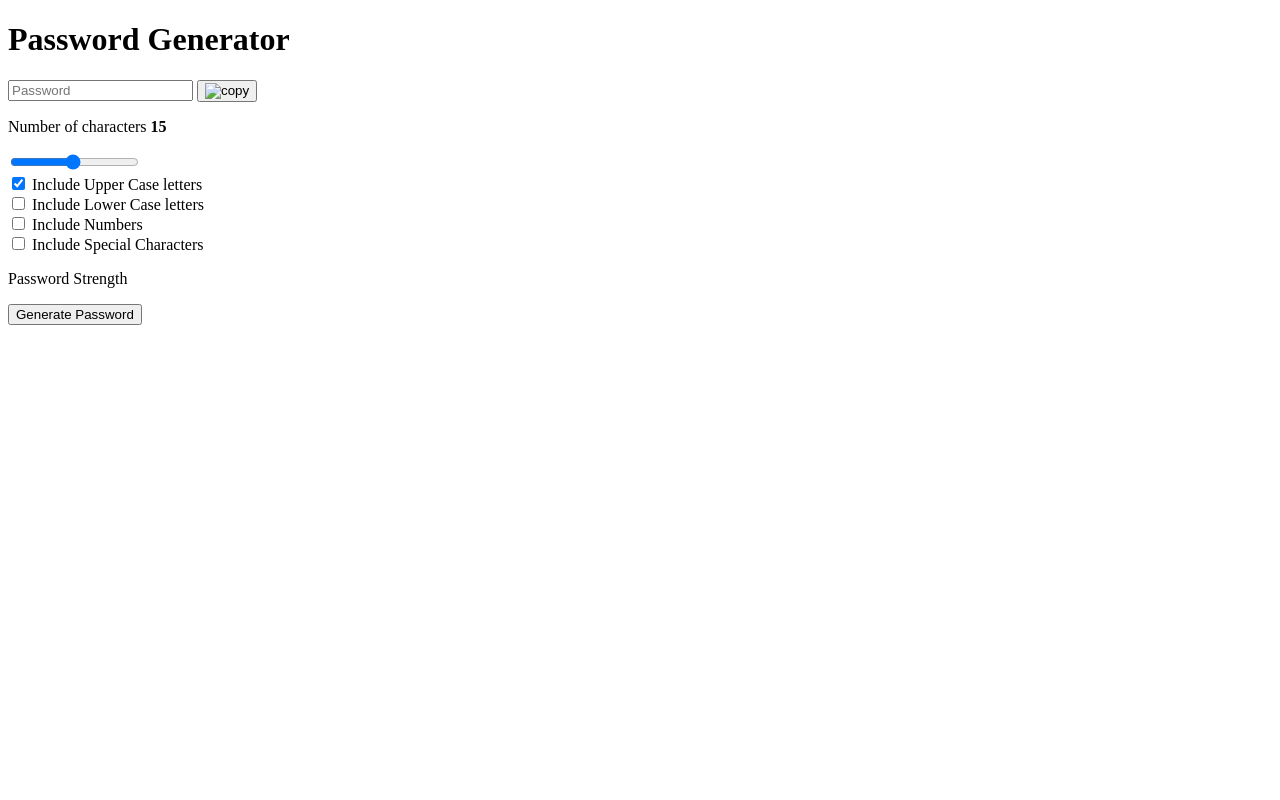
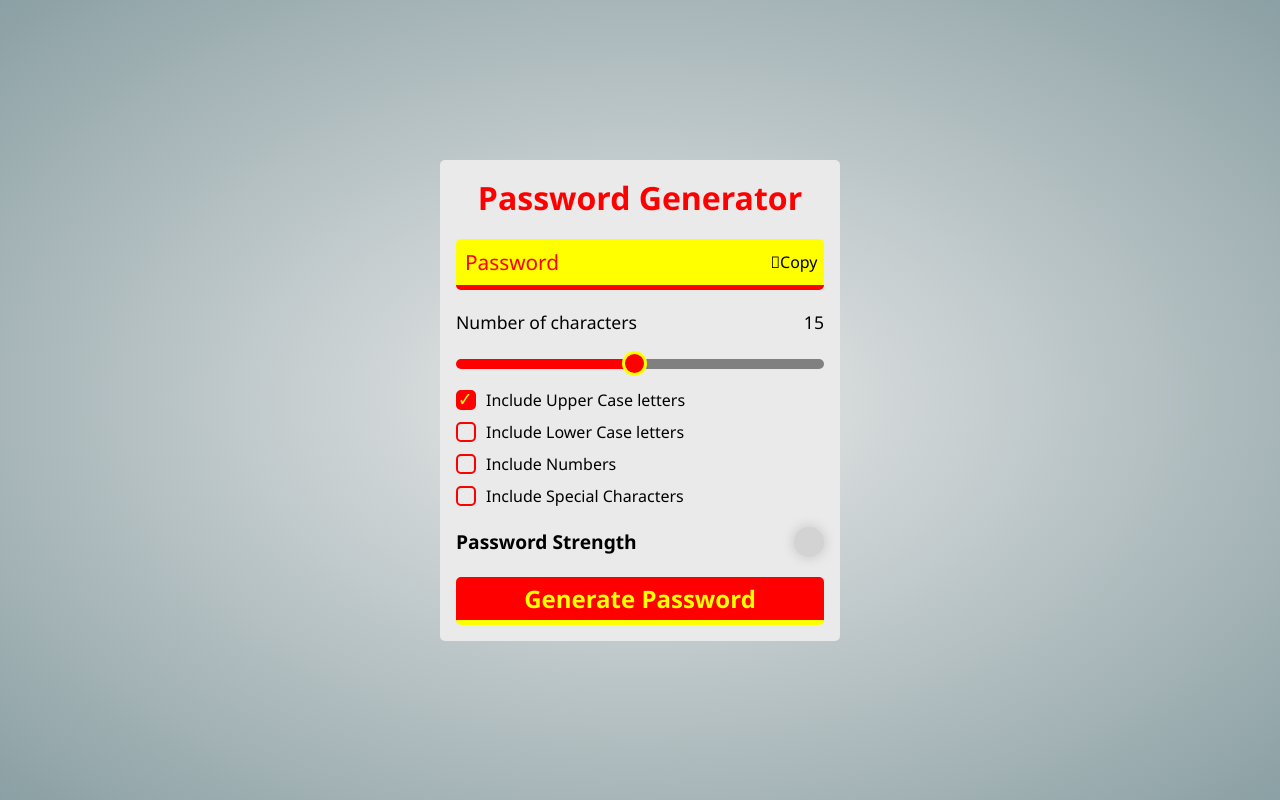
Before and after one commit to Aditkumar0715/PasswordGenerator, a plain HTML site: page index.html in a window 1280 px wide. Drawn offline with Linux system fonts and the light colour scheme.

Commit message:
added style.css and edited function setPassLen() for custom styling to rangeSlider

```diff
--- a/index.html
+++ b/index.html
@@ -4,52 +4,56 @@
   <meta charset="UTF-8">
   <meta name="viewport" content="width=device-width, initial-scale=1.0">
   <title>PassGen</title>
+  <script src="https://kit.fontawesome.com/0a7abd668c.js" crossorigin="anonymous"></script>
+  <link rel="stylesheet" href="style.css">
 </head>
 <body>
   <div class="wrapper">
     <h1>Password Generator</h1>
-    <div>
+    <div class="display">
       <input type="text" placeholder="Password" readonly id="display-pass">
       <button copy-pass-btn>
-        <span datacpy-msg style="display: none;"></span>
-        <img src="" alt="copy">
+        <i class="fa-regular fa-copy"></i>Copy
       </button>
+      <span datacpy-msg id="cpymsg"></span>
+    </div>
 
-    </div>
-    <div>
 
-      <p>Number of characters <b pass-len></b>
+    <div class="sliderWrapper">
+      <div class="sliderval">
+        <p>Number of characters</p>
         <!-- <input type="number"  placeholder="Mobile number" pass-len> -->
-      </p>
+        <p pass-len></p>
 
+      </div>
       <input type="range" range-slider min="1" max="30" step="1" value="15">
     </div>
 
-    <div character-to-include>
-      <div>
+    <div character-to-include class="chkboxWrapper">
+      <div class="chkbox">
         <input type="checkbox" id="upper">
         <label for="upper">Include Upper Case letters</label>
       </div>
 
-      <div>
+      <div class="chkbox">
         <input type="checkbox" id="lower">
         <label for="lower">Include Lower Case letters</label>
       </div>
 
-      <div>
+      <div class="chkbox">
         <input type="checkbox" id="number">
         <label for="number">Include Numbers</label>
       </div>
 
-      <div>
+      <div class="chkbox">
         <input type="checkbox" id="special">
         <label for="special">Include Special Characters</label>
       </div>
     </div>
 
-    <div>
+    <div class="strengthWrapper">
       <p>Password Strength</p>
-      <div pass-strength-indicator></div>
+      <div pass-strength-indicator class="strengthIndicator"></div>
     </div>
     <button id="pass-gen-btn">Generate Password</button>
   </div>
--- a/script.js
+++ b/script.js
@@ -12,6 +12,7 @@ const passLen = document.querySelector("[pass-len]");
 const strengthIndicator = document.querySelector('[pass-strength-indicator]');
 let symbols = `!@#$%^&*[{(<>)}]-=_+|,./?;:'"\\`;
 
+setPassLen();
 
 passLen.innerHTML = rangeSlider.value;
 // passLen.value = rangeSlider.value;
@@ -29,6 +30,10 @@ rangeSlider.addEventListener("input", setPassLen);
 function setPassLen() {
   passLen.innerHTML = rangeSlider.value;
   // passLen.value = rangeSlider.value;
+  const min = rangeSlider.min;
+  const max = rangeSlider.max;
+  rangeSlider.style.backgroundSize = ((rangeSlider.value - min) * 100 / (max - min)) + "% 100%";
+  rangeSlider.style.backgroundImage = `linear-gradient(to right,red,red )`
 }
 //*counting the no of checkboxes checked
 upper.checked=true;
@@ -114,7 +119,8 @@ passGenBtn.addEventListener('click', () => {
     // console.log(password.length);
     let color = passwordStrength();
     // console.log(color);
-    strengthIndicator.style.cssText=`width:30px; height:30px; background-color:${color}; box-shadow:0px 0 10px 3px ${color}; border-radius:100%`
+    strengthIndicator.style.backgroundColor = `${color}`;
+    strengthIndicator.style.boxShadow = `0 0 10px 3px ${color}`;
   }
 
   });
@@ -137,7 +143,7 @@ function passwordStrength() {
     return "green";
   }
   else if ((passLen.innerHTML > 8 && count>=2) || (count >= 4 && passLen.innerHTML<8)) {
-    return "greenyellow"
+    return "yellow"
   }
   else {
     return "red"
@@ -149,12 +155,12 @@ function passwordStrength() {
 async function copyToClipboard() {
   try {
     await navigator.clipboard.writeText(passDisplay.value);
-    dataCpyMsg.innerHTML='Copied';
+    dataCpyMsg.innerHTML = 'Copied';
   } catch (error) {
     dataCpyMsg.innerHTML = 'Failed';
   }
 
-  dataCpyMsg.style.display = 'inline-block';
+  dataCpyMsg.style.display = 'block';
   setTimeout(() => {
     dataCpyMsg.style.display = 'none';
   }, 2000);
--- /dev/null
+++ b/style.css
@@ -0,0 +1,233 @@
+*,*::before,*::after{
+  margin: 0;
+  padding: 0;
+  box-sizing: border-box;
+  font-family:'Segoe UI', Tahoma, Geneva, Verdana, sans-serif;
+}
+:root{
+  --bg-first:#eaeaea;
+  --bg-sec:#8ba0a4;
+  --red:#d74a49;
+  --dark:#183e4b;
+  --light:#1b4552;
+  --bg-btn:red;
+  --btn-clr:yellow;
+  --bg-inp:yellow;
+  --bg-chkbox: red;
+  --bg-slider:grey;
+  --placeholder-clr:red;
+}
+body{
+  width: 100vw;
+  height: 100vh;
+  display: grid;
+  place-content: center;
+  background-image: radial-gradient(var(--bg-first),var(--bg-sec));
+  overflow-x: hidden;
+  overflow-y: auto;
+  font-family:'Segoe UI', Tahoma, Geneva, Verdana, sans-serif;
+}
+.wrapper{
+
+  display: flex;
+  align-items: center;
+  flex-direction: column;
+  justify-content: center;
+  gap: 20px;
+  padding: 1rem;
+  border-radius: 5px;
+  background-color: var(--bg-first);
+}
+.wrapper>h1{
+  font-size: 2rem;
+  color:red;
+  text-align: center;
+}
+.display{
+  width: 100%;
+  display: flex;
+  background-color: var(--bg-inp);
+  border-bottom: 5px solid red;
+  padding: 5px;
+  border-radius: 5px;
+  position: relative;
+}
+.display>input{
+  font-size: 1.3rem;
+  padding: 4px;
+  background-color: transparent;
+  border: none;
+  outline: none;
+  color: var(--placeholder-clr);
+  font-weight: 500;
+
+}
+.display>input::placeholder{
+  font-weight: 500;
+  color: red;
+}
+.display>button{
+  width: 50px;
+  height: 100%;
+  overflow: hidden;
+  font-weight: 500;
+  background-color: transparent;
+  border: none;
+  font-size: 1rem;
+  cursor: pointer;
+}
+
+#cpymsg{
+  width: fit-content;
+  height: fit-content;
+  position: absolute;
+  bottom: 90%;
+  right: 0%;
+  border-radius: 5px;
+  background-color: grey;
+  color: white;
+  padding: 1px 5px;
+  z-index: 1;
+  display: none;
+}
+
+/* #cpymsg::before{
+  content: '';
+  position: absolute;
+  width: 15px;
+  height: 15px;
+  background-color: grey;
+  rotate: 45deg;
+  left: 37%;
+  top: 40%;
+  z-index: -1;
+} */
+
+.sliderWrapper{
+  width: 100%;
+  display: flex;
+  flex-direction: column;
+  align-items: center;
+  justify-content: center;
+  gap: 25px;
+}
+.sliderWrapper>.sliderval{
+  width: 100%;
+  display: flex;
+  align-items: center;
+  justify-content: space-between;
+}
+.sliderWrapper>.sliderval>p{
+  font-size: 1.1rem;
+  font-weight: 500;
+}
+
+.sliderWrapper>input{
+  appearance: none;
+  width: 100%;
+  height: 10px;
+  background-color: var(--bg-slider);
+  background-repeat: no-repeat;
+  border-radius: 5px;
+  cursor:grab;
+}
+.sliderWrapper>input:active{
+  cursor: grabbing;
+  border: 3px solid yellow;
+}
+.sliderWrapper>input::-webkit-slider-thumb{
+  appearance: none;
+  width: 25px;
+  height: 25px;
+  border-radius: 100%;
+  background-color: red;
+  border: 3px solid yellow;
+}
+.sliderWrapper>input:active::-webkit-slider-thumb{
+  box-shadow: 0 0 10px 2px black;
+  background-color: grey;
+}
+
+
+.chkboxWrapper{
+  width: 100%;
+  display: flex;
+  flex-direction: column;
+  align-items: flex-start;
+  justify-content: center;
+  gap:10px;
+}
+
+.chkbox{
+  display: flex;
+  align-items: center;
+  gap: 10px;
+}
+.chkbox>input{
+  appearance: none;
+  width: 20px;
+  height: 20px;
+  border-radius: 5px;
+  border: 2px solid var(--bg-chkbox);
+  position: relative;
+  cursor: pointer;
+}
+
+.chkbox>input:checked{
+  background-color: var(--bg-chkbox);
+}
+.chkbox>input:checked::after{
+  content: '✓';
+  position: absolute;
+  font-size: 1.2rem;
+  color: yellow;
+  font-weight: 800;
+  top: 40%;
+  transform: translate(0,-50%);
+}
+.chkbox>label{
+  font-size: 1rem;
+  font-weight: 500;
+}
+
+
+
+
+.strengthWrapper{
+  width: 100%;
+  display: flex;
+  align-items: center;
+  justify-content: space-between;
+
+}
+.strengthWrapper>p{
+  font-size: 1.2rem;
+  font-weight: 700;
+
+}
+.strengthWrapper>.strengthIndicator{
+  width:30px;
+  height:30px;
+  border-radius:100%;
+  background-color: lightgrey;
+  box-shadow: 0 0 10px 3px lightgrey;
+}
+
+
+#pass-gen-btn{
+  font-size: x-large;
+  font-weight: bolder;
+  padding: 5px;
+  width: 100%;
+  outline: none;
+  border: none;
+  border-radius: 5px;
+  border-bottom: 5px solid yellow;
+  background-color: var(--bg-btn);
+  color: var(--btn-clr);
+  cursor: pointer;
+}
+
+#pass-gen-btn:active{
+  transform: scale(.99);
+}
```
